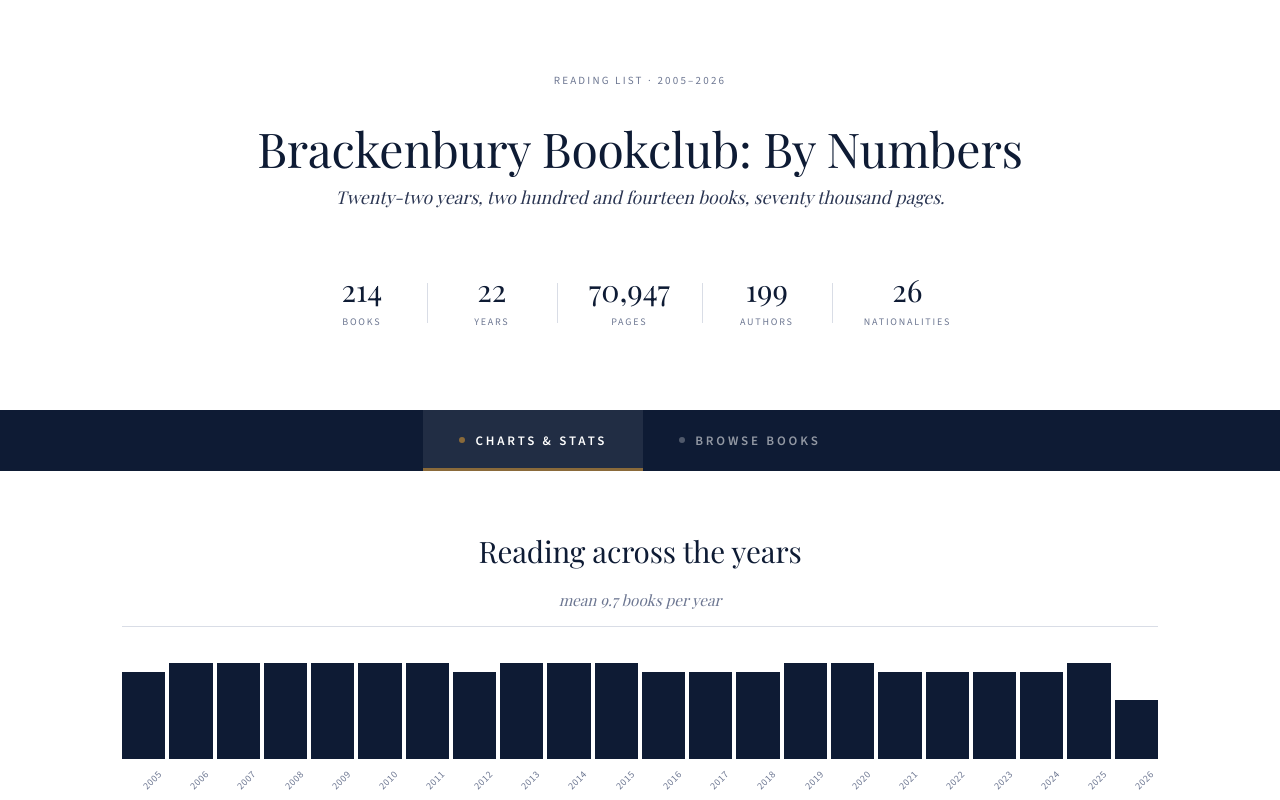
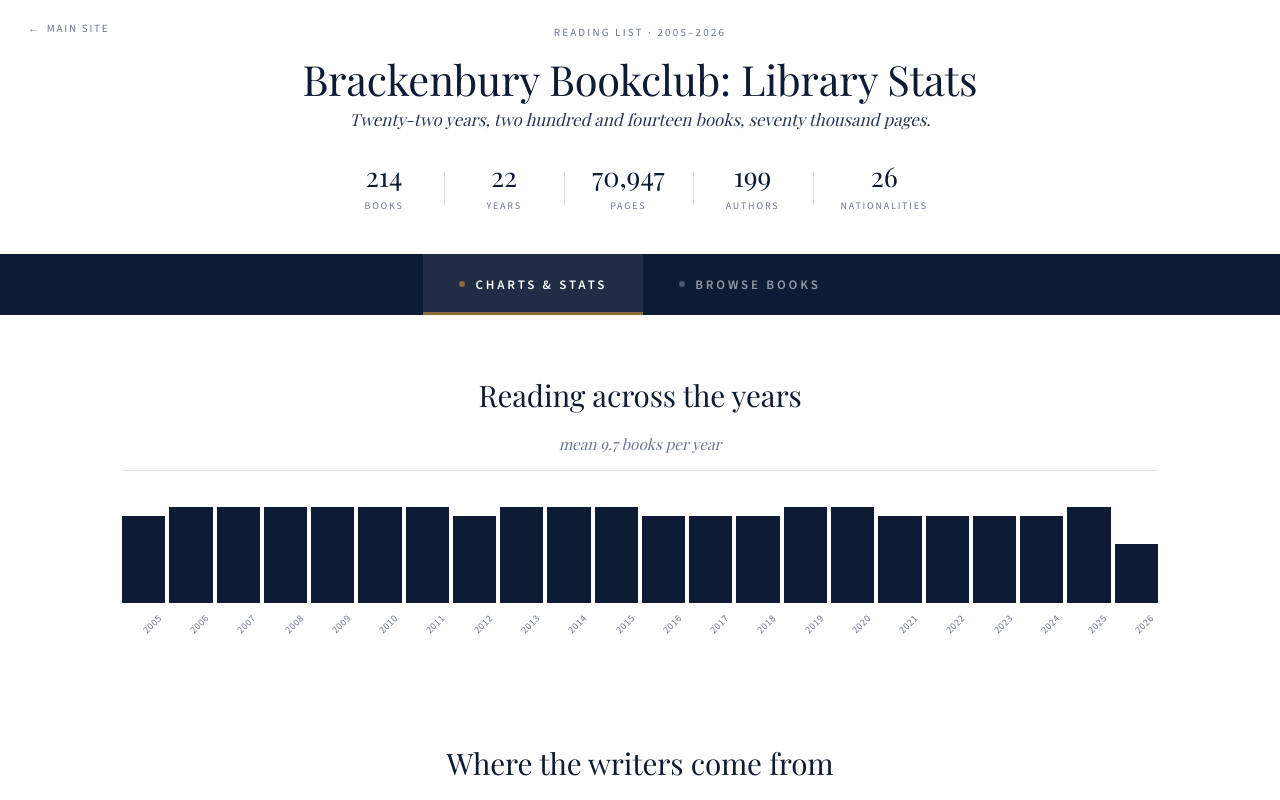
Before and after one commit to stuffedpavement/brackenburybookclub, a plain HTML site: page index.html in a window 1280 px wide. Shown: the top 800 px of the page. Drawn offline with nearby package versions, Linux system fonts and the light colour scheme; a web font is replaced by a local one.

Commit message:
Add files via upload

```diff
--- a/index.html
+++ b/index.html
@@ -35,10 +35,29 @@
 
   /* MASTHEAD */
   .masthead {
-    padding: 72px 32px 28px;
+    padding: 24px 32px 18px;
     text-align: center;
     background: var(--bg);
+    position: relative;
   }
+
+  .site-link {
+    position: absolute;
+    top: 20px;
+    left: 28px;
+    font-family: 'Source Sans 3', sans-serif;
+    font-size: 11px;
+    font-weight: 500;
+    letter-spacing: 0.16em;
+    text-transform: uppercase;
+    color: var(--ink-mute);
+    text-decoration: none;
+    border-bottom: 1px solid transparent;
+    padding-bottom: 1px;
+    transition: color 0.2s, border-color 0.2s;
+  }
+  .site-link:hover { color: var(--ink); border-bottom-color: var(--ink); }
+  .site-link .arrow { margin-right: 6px; display: inline-block; }
 
   .navline {
     font-family: 'Source Sans 3', sans-serif;
@@ -47,17 +66,17 @@
     letter-spacing: 0.2em;
     text-transform: uppercase;
     color: var(--ink-mute);
-    margin-bottom: 32px;
+    margin-bottom: 14px;
   }
 
   h1.title {
     font-family: 'Playfair Display', Georgia, serif;
-    font-size: clamp(2rem, 5vw, 3rem);
+    font-size: clamp(1.9rem, 4.5vw, 2.6rem);
     font-weight: 400;
     letter-spacing: -0.005em;
     line-height: 1.1;
     color: var(--ink);
-    margin-bottom: 8px;
+    margin-bottom: 6px;
   }
 
   .dateline {
@@ -65,25 +84,18 @@
     font-style: italic;
     font-size: 1.05rem;
     color: var(--ink-mute);
-    margin-bottom: 28px;
+    margin-bottom: 14px;
     font-weight: 400;
-  }
-
-  .title-rule {
-    width: 100%;
-    max-width: 1100px;
-    margin: 0 auto 40px;
-    border-top: 1px solid var(--rule);
   }
 
   .lede {
     max-width: 640px;
-    margin: 0 auto 36px;
+    margin: 0 auto 14px;
     font-family: 'Playfair Display', serif;
     font-style: italic;
     color: var(--ink-soft);
-    font-size: 1.1rem;
-    line-height: 1.65;
+    font-size: 1.05rem;
+    line-height: 1.5;
     font-weight: 400;
   }
 
@@ -94,28 +106,28 @@
     flex-wrap: wrap;
     max-width: 980px;
     margin: 0 auto;
-    padding: 24px 0 8px;
+    padding: 12px 0 0;
   }
 
   .stat {
-    padding: 4px 32px;
+    padding: 4px 28px;
     text-align: center;
-    min-width: 130px;
+    min-width: 120px;
     position: relative;
   }
   .stat + .stat::before {
     content: "";
     position: absolute;
     left: 0;
-    top: 18%;
-    bottom: 18%;
+    top: 22%;
+    bottom: 22%;
     width: 1px;
     background: var(--rule);
   }
 
   .stat-num {
     font-family: 'Playfair Display', serif;
-    font-size: 1.9rem;
+    font-size: 1.7rem;
     color: var(--ink);
     line-height: 1;
     margin-bottom: 8px;
@@ -136,7 +148,7 @@
     top: 0;
     z-index: 50;
     background: var(--ink);
-    margin-top: 40px;
+    margin-top: 18px;
   }
 
   .tab-bar-inner {
@@ -573,7 +585,7 @@
   /* RESPONSIVE */
   @media (max-width: 768px) {
     main { padding: 36px 18px 60px; }
-    .masthead { padding: 48px 18px 22px; }
+    .masthead { padding: 48px 18px 14px; }
     .filter-bar { grid-template-columns: 1fr 1fr; }
     .bar-row { grid-template-columns: 100px 1fr 56px; font-size: 0.85rem; gap: 12px; }
     table.books th, table.books td { padding: 10px 8px; font-size: 0.85rem; }
@@ -590,8 +602,9 @@
 <body>
 
 <header class="masthead">
+  <a href="https://www.brackenburybookclub.co.uk" class="site-link"><span class="arrow">←</span>Main site</a>
   <div class="navline">Reading List · 2005–2026</div>
-  <h1 class="title">Brackenbury Bookclub: By Numbers</h1>
+  <h1 class="title">Brackenbury Bookclub: Library Stats</h1>
   <p class="lede">
     Twenty-two years, two hundred and fourteen books, seventy thousand pages.
   </p>
@@ -722,8 +735,7 @@
 </main>
 
 <footer>
-  A bookclub in Hammersmith, west London · founded 2005<br>
-  <span class="memorial">In memory of Zeb, founder, who is irreplaceable.</span>
+  A bookclub in Hammersmith, west London · founded 2005
 </footer>
 
 <script>
```
